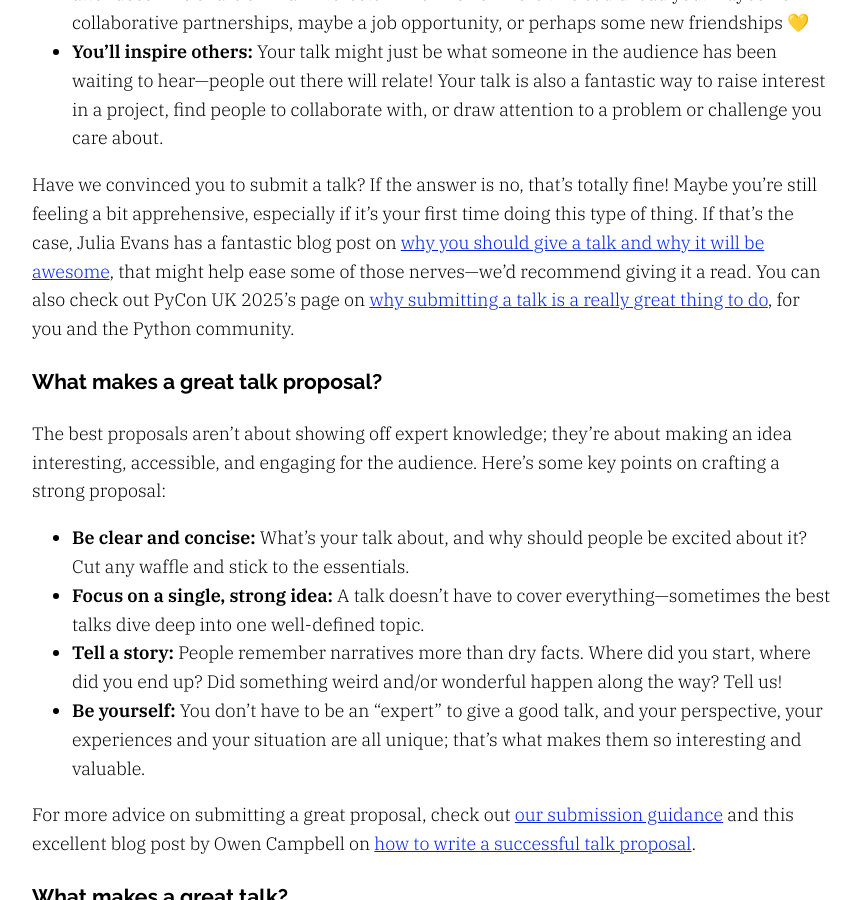
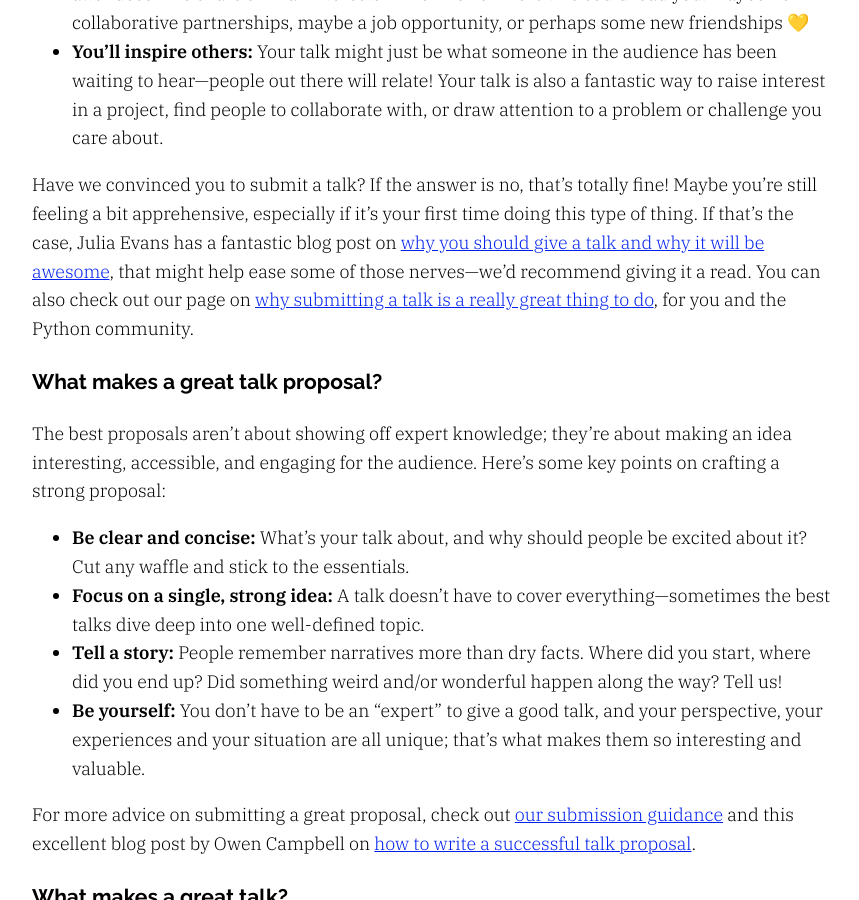
Before and after one commit to gma/2025.pyconuk.org, a Jekyll site: the page built from src/_posts/2025-03-16-encouraging-new-speakers.md, in a window 1280 px wide and 900 px high, scrolled down 880 px. Shown: the whole window, without its empty margins (208-1067 px from the left). Built offline with Jekyll 4.4.1, drawn with Linux system fonts in a browser that asks for light colours.

Commit message:
Update to text and html link typo

```diff
--- a/src/_posts/2025-03-16-encouraging-new-speakers.md
+++ b/src/_posts/2025-03-16-encouraging-new-speakers.md
@@ -15,7 +15,7 @@ PyCon UK 2025 is calling for speakers, and we’d love to hear from you—yes, _
 * **You’ll meet amazing people:** You'll get the chance to meet with other speakers and attendees who share similar interests—who knows where this could lead you! Maybe new collaborative partnerships, maybe a job opportunity, or perhaps some new friendships 💛
 * **You’ll inspire others:** Your talk might just be what someone in the audience has been waiting to hear—people out there will relate! Your talk is also a fantastic way to raise interest in a project, find people to collaborate with, or draw attention to a problem or challenge you care about.
 
-Have we convinced you to submit a talk? If the answer is no, that's totally fine! Maybe you’re still feeling a bit apprehensive, especially if it’s your first time doing this type of thing. If that’s the case, Julia Evans has a fantastic blog post on <a href="https://jvns.ca/blog/2014/01/12/public-speaking/" target="_blank">why you should give a talk and why it will be awesome</a>, that might help ease some of those nerves—we’d recommend giving it a read. You can also check out PyCon UK 2025's page on <a href="https://2025.pyconuk.org/call-for-proposals/why-you-should-submit-proposal/" target="_blank">why submitting a talk is a really great thing to do</a>, for you and the Python community.
+Have we convinced you to submit a talk? If the answer is no, that's totally fine! Maybe you’re still feeling a bit apprehensive, especially if it’s your first time doing this type of thing. If that’s the case, Julia Evans has a fantastic blog post on <a href="https://jvns.ca/blog/2014/01/12/public-speaking/" target="_blank">why you should give a talk and why it will be awesome</a>, that might help ease some of those nerves—we’d recommend giving it a read. You can also check out our page on <a href="https://2025.pyconuk.org/call-for-proposals/why-you-should-submit-proposal/" target="_blank">why submitting a talk is a really great thing to do</a>, for you and the Python community.
 
 ### What makes a great talk proposal?
 The best proposals aren’t about showing off expert knowledge; they’re about making an idea interesting, accessible, and engaging for the audience. Here’s some key points on crafting a strong proposal:
@@ -50,4 +50,4 @@ PyCon UK is about sharing knowledge in all kinds of ways, so whether you want to
 ### Lastly, you’ve got this!
 Perspectives and experiences of new (and seasoned) contributors are incredibly valuable to the community. You might surprise yourself with how much you have to offer. PyCon UK is a supportive space and our team is here to help you. We want you to remember the experience as a positive one, and we want you to repeat it.
 
-🐍🚀 So, what are you waiting for? Head on over to our <a href="https://2025.pyconuk.org/call-for-proposals/" tagrte="_blank">CfP page</a> and submit that proposal. We’re really looking forward to hearing from you! 🐍🚀
+🐍🚀 So, what are you waiting for? Head on over to our <a href="https://2025.pyconuk.org/call-for-proposals/" target="_blank">CfP page</a> and submit that proposal. We’re really looking forward to hearing from you! 🐍🚀
```
